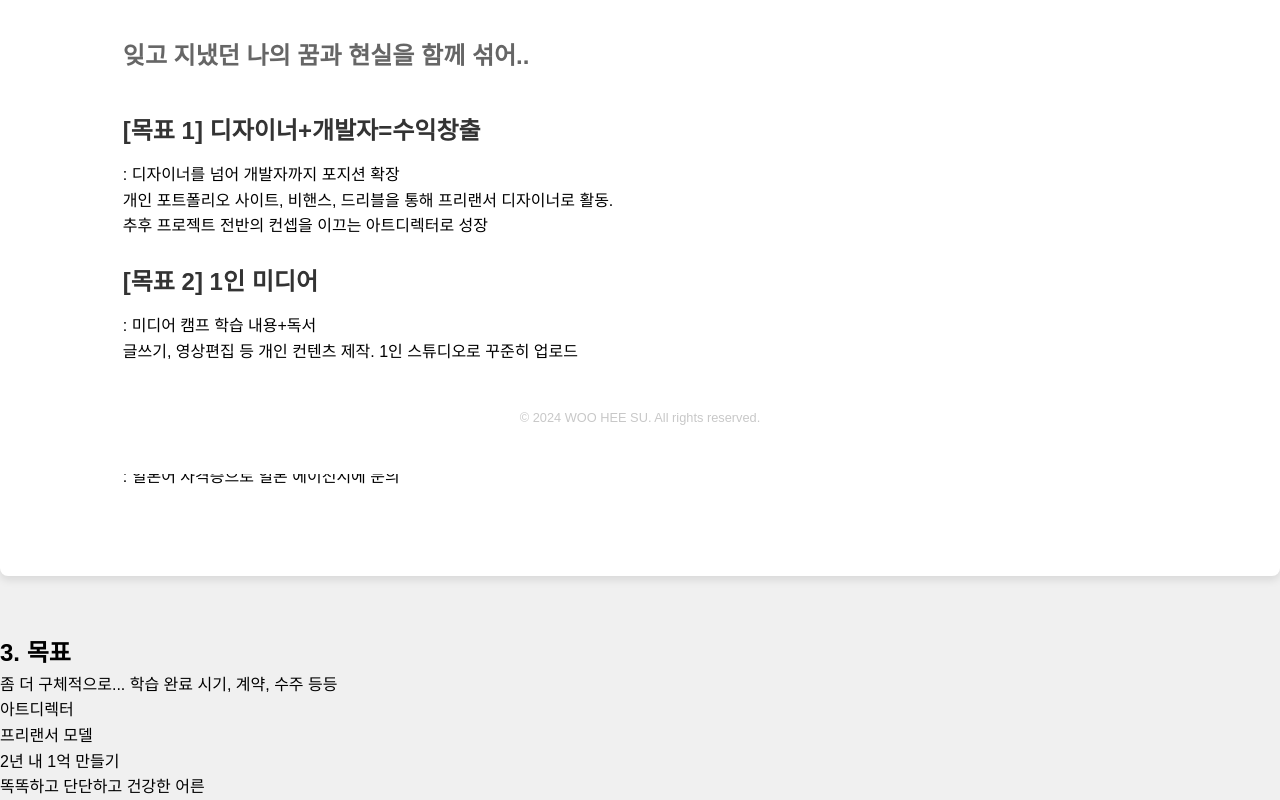
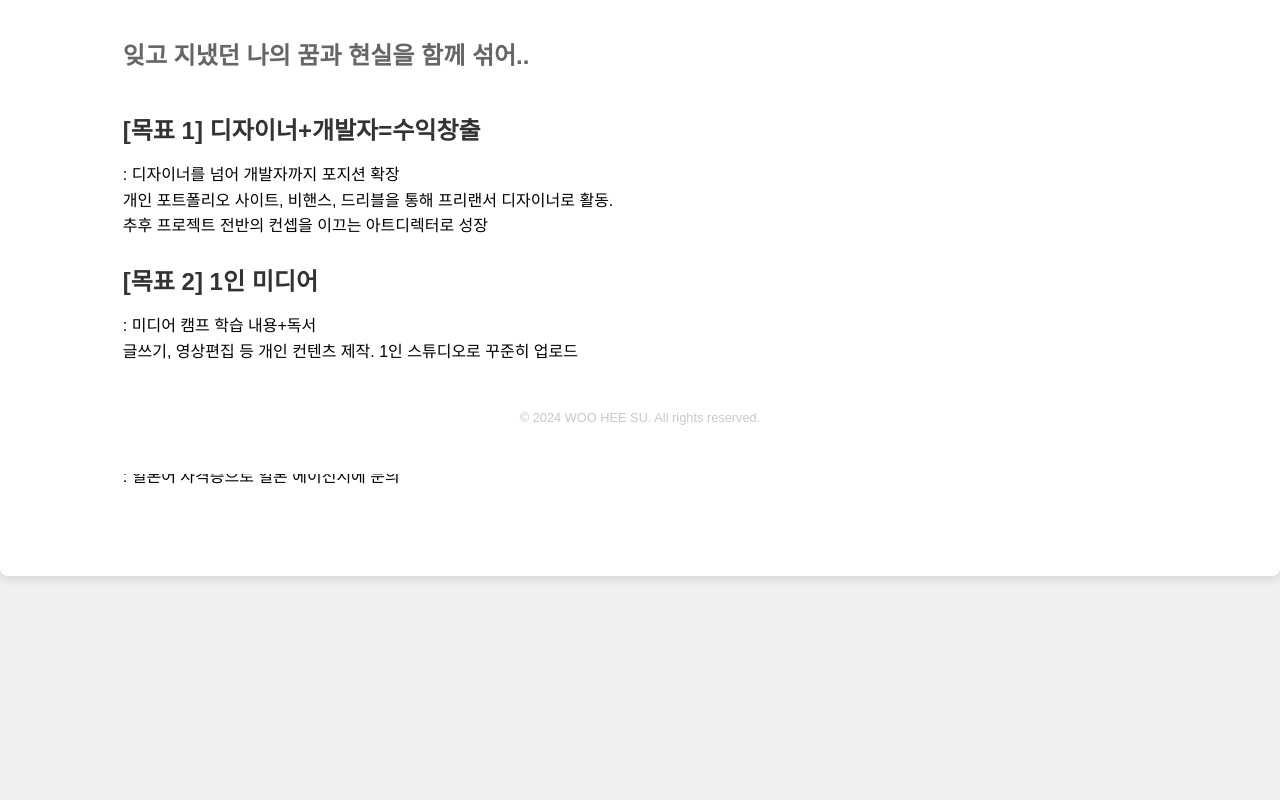
Before and after one commit to Heesu-Woo/start, a plain HTML site: page 3.html in a window 1280 px wide. Shown: the part 326-1126 px from the top of the page. After the commit the page ends 934 px from the top, so only its background shows below. Drawn offline with Linux system fonts and the light colour scheme.

Commit message:
edited file

```diff
--- a/3.html
+++ b/3.html
@@ -58,15 +58,3 @@
   <script src="script.js"></script>
 </body>
 </html>
-
-
-<br>
-<h2>3. 목표</h2> 좀 더 구체적으로... 학습 완료 시기, 계약, 수주 등등
-  <ul>
-    <li>아트디렉터</li>
-    <li>프리랜서 모델</li>
-    <li>2년 내 1억 만들기</li>
-    <li>똑똑하고 단단하고 건강한 어른</li>
-</ul>
-</body>
-</html>
```
